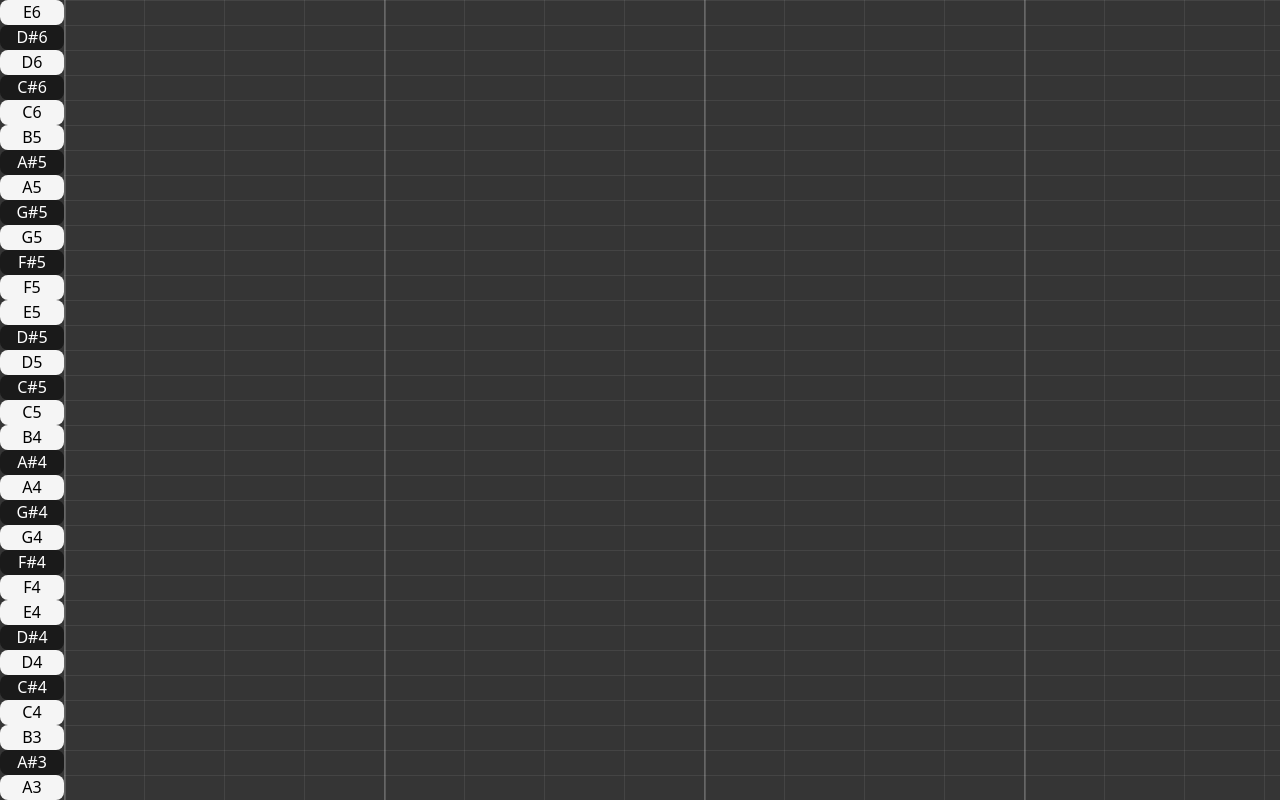
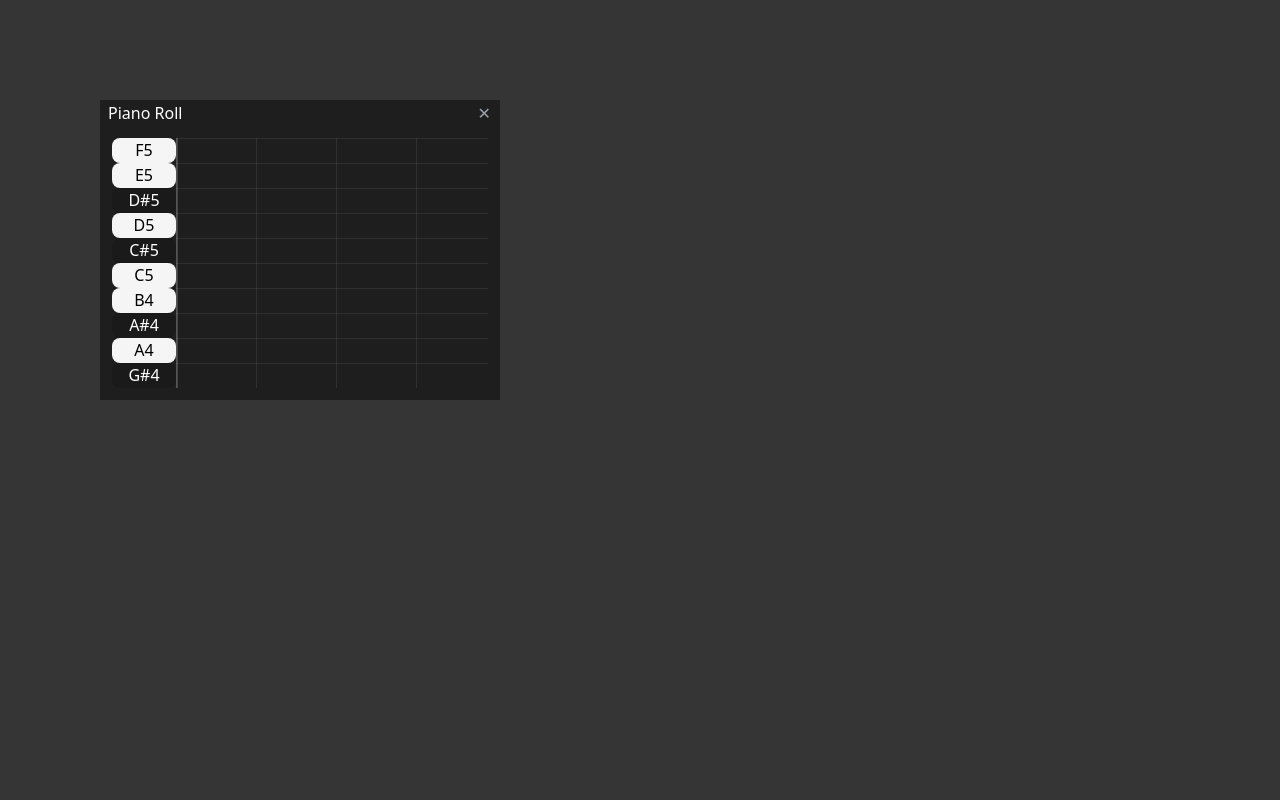
Before and after one commit to Narwhale14/kiwave, a Vue app: page / in a window 1280 px wide. Built offline with nearby package versions, Linux system fonts and the light colour scheme.

Commit message:
window manager

```diff
--- a/src/App.vue
+++ b/src/App.vue
@@ -1,9 +1,12 @@
 <script setup lang="ts">
 import PianoRoll from './components/PianoRoll.vue';
+import Window from './components/Window.vue';
 </script>
 
 <template>
   <div class="app-container">
-    <PianoRoll/>
+    <Window id="pianoRoll" title="Piano Roll" :visible="true" @close="console.log('window cleared')">
+      <PianoRoll />
+    </Window>
   </div>
 </template>
--- a/src/components/PianoRoll.vue
+++ b/src/components/PianoRoll.vue
@@ -111,7 +111,7 @@ onMounted(async () => {
 
 <template>
   <!-- piano roll -->
-  <div ref="pianoRollContainer" class="h-screen w-screen overflow-y-auto grid grid-cols-[64px_1fr] overflow-hidden">
+  <div ref="pianoRollContainer" class="w-full h-full overflow-auto grid grid-cols-[64px_1fr]">
     <!-- notes column -->
     <div class="flex flex-col-reverse" ref="pianoKeysContainer">
       <button v-for="key in notes" :key="key.midi"
@@ -135,6 +135,7 @@ onMounted(async () => {
       @pointerup="handlePointerUp"
       :style="{
         height: `${notes.length * rowHeight}px`,
+        width: `${128 * beatsPerBar * colWidth}px`,
         '--row-h': `${rowHeight}px`,
         '--col-w': `${colWidth}px`,
         '--bar-w': `${colWidth * beatsPerBar}px`
--- /dev/null
+++ b/src/components/Window.vue
@@ -0,0 +1,79 @@
+<script setup lang="ts">
+import { onBeforeUnmount, onMounted } from 'vue';
+import { registerWindow, focusWindow, beginMove, beginResize, type Window, windows, unregisterWindow } from '../services/windowManager';
+
+const props = defineProps<{
+  id: string;
+  title: string;
+  visible: boolean
+}>();
+
+const emit = defineEmits<{
+  (event: 'close'): void
+}>();
+
+function onTitlePointerDown(event: PointerEvent) {
+  focusWindow(props.id);
+  beginMove(props.id, event);
+}
+
+onMounted(() => {
+  const window: Window = {
+    id: props.id,
+    x: 100,
+    y: 100,
+    width: 400,
+    height: 300,
+    z: 0
+  }
+
+  registerWindow(window);
+
+  console.log(windows.find(w => w.id === props.id)?.x);
+  console.log(windows.find(w => w.id === props.id)?.y);
+  console.log(windows.find(w => w.id === props.id)?.width);
+  console.log(windows.find(w => w.id === props.id)?.height);
+  console.log(windows.find(w => w.id === props.id)?.z);
+});
+
+onBeforeUnmount(() => {
+  unregisterWindow(props.id);
+});
+</script>
+
+<template>
+  <div v-if="visible" class="fixed bg-[#1e1e1e] text-white flex flex-col overflow-visible select-none"
+    :style="{
+      left: windows.find(w => w.id === id)?.x + 'px',
+      top: windows.find(w => w.id === id)?.y + 'px',
+      width: windows.find(w => w.id === id)?.width + 'px',
+      height: windows.find(w => w.id === id)?.height + 'px',
+      zIndex: windows.find(w => w.id === id)?.z
+    }"
+    @pointerdown.prevent="focusWindow(id)"
+  >
+
+    <!-- title bar -->
+    <div class="titlebar flex justify-between items-center px-2" @pointerdown.stop="onTitlePointerDown">
+      {{ title }}
+      <button class="text-gray-400 hover:text-white" @click="emit('close')">✕</button>
+    </div>
+
+    <!-- content -->
+    <div class="flex-1 overflow-y-auto overflow-x-hidden p-3">
+      <slot />
+    </div>
+
+    <!-- resize edges -->
+    <div class="absolute inset-y-0 -left-1 w-2 cursor-w-resize" @pointerdown.stop="beginResize(id, 'left', $event)" />
+    <div class="absolute inset-y-0 -right-1 w-2 cursor-e-resize" @pointerdown.stop="beginResize(id, 'right', $event)" />
+    <div class="absolute inset-x-0 -top-1 h-2 cursor-n-resize" @pointerdown.stop="beginResize(id, 'top', $event)" />
+    <div class="absolute inset-x-0 -bottom-1 h-2 cursor-s-resize" @pointerdown.stop="beginResize(id, 'bottom', $event)" />
+
+    <!-- resize corners -->
+    <div class="absolute -top-1 -left-1 w-3 h-3 cursor-nw-resize" @pointerdown.stop="beginResize(id, 'top-left', $event)" />
+    <div class="absolute -top-1 -right-1 w-3 h-3 cursor-ne-resize" @pointerdown.stop="beginResize(id, 'top-right', $event)" />
+    <div class="absolute -bottom-1 -left-1 w-3 h-3 cursor-sw-resize" @pointerdown.stop="beginResize(id, 'bottom-left', $event)" />
+    <div class="absolute -bottom-1 -right-1 w-3 h-3 cursor-se-resize" @pointerdown.stop="beginResize(id, 'bottom-right', $event)" />
+  </div>
+</template>
--- /dev/null
+++ b/src/services/windowManager.ts
@@ -0,0 +1,102 @@
+import { reactive, ref, computed } from 'vue'
+
+export type Window = {
+    id: string,
+    x: number,
+    y: number,
+    width: number,
+    height: number,
+    z: number
+};
+
+export const windows = reactive<Window[]>([]);
+export const activeWindowId = ref<string | null>(null);
+const activeWindow = computed(() => windows.find(w => w.id === activeWindowId.value) ?? null);
+
+export type ResizeEdge = 'left' | 'right' | 'top' | 'bottom' | 'top-left' | 'top-right' | 'bottom-left' | 'bottom-right';
+type DragState = { type: 'move'; offsetX: number; offsetY: number } | { type: 'resize'; edge: ResizeEdge; startX: number; startY: number; startW: number; startH: number; startWinX: number; startWinY: number };
+const dragState = ref<DragState | null>(null);
+
+let zCounter = 1;
+
+export function registerWindow(window: Window) {
+    window.z = zCounter++;
+    windows.push(window);
+}
+
+export function unregisterWindow(id: string) {
+    const i = windows.findIndex(w => w.id === id);
+    if(i !== -1) windows.splice(i, 1);
+}
+
+export function focusWindow(id: string) {
+    const win = windows.find(w => w.id === id);
+    if(!win) return;
+
+    activeWindowId.value = id;
+    win.z = zCounter++;
+}
+
+export function beginMove(id: string, event: PointerEvent) {
+    if(id !== activeWindowId.value && !activeWindow) return;
+
+    dragState.value = {
+        type: 'move',
+        offsetX: event.clientX - activeWindow.value!.x,
+        offsetY: event.clientY - activeWindow.value!.y
+    };
+}
+
+export function beginResize(id: string, edge: ResizeEdge, e: PointerEvent) {
+    focusWindow(id);
+    const win = windows.find(w => w.id === id);
+    if(!win) return;
+
+    dragState.value = {
+        type: 'resize',
+        edge,
+        startX: e.clientX,
+        startY: e.clientY,
+        startW: win.width,
+        startH: win.height,
+        startWinX: win.x,
+        startWinY: win.y
+    };
+}
+
+window.addEventListener('pointermove', event => {
+    if(!activeWindow || !dragState.value) return;
+
+    if(dragState.value.type === 'move') {
+        activeWindow.value!.x = event.clientX - dragState.value.offsetX;
+        activeWindow.value!.y = event.clientY - dragState.value.offsetY;
+    }
+
+    if(dragState.value.type === 'resize') {
+        const dx = event.clientX - dragState.value.startX;
+        const dy = event.clientY - dragState.value.startY;
+        const minW = 100;
+        const minH = 100;
+
+        if(dragState.value.edge.includes('right')) {
+            activeWindow.value!.width = Math.max(minW, dragState.value.startW + dx);
+        }
+        if(dragState.value.edge.includes('left')) {
+            const newW = Math.max(minW, dragState.value.startW - dx);
+            activeWindow.value!.x = dragState.value.startWinX + (dragState.value.startW - newW);
+            activeWindow.value!.width = newW;
+        }
+        if(dragState.value.edge.includes('bottom')) {
+            activeWindow.value!.height = Math.max(minH, dragState.value.startH + dy);
+        }
+        if(dragState.value.edge.includes('top')) {
+            const newH = Math.max(minH, dragState.value.startH - dy);
+            activeWindow.value!.y = dragState.value.startWinY + (dragState.value.startH - newH);
+            activeWindow.value!.height = newH;
+        }
+    }
+});
+
+window.addEventListener('pointerup', () => {
+    dragState.value = null;
+});
```
Also changed, not shown: 1 other file (tests, documents, lock files or other folders).
